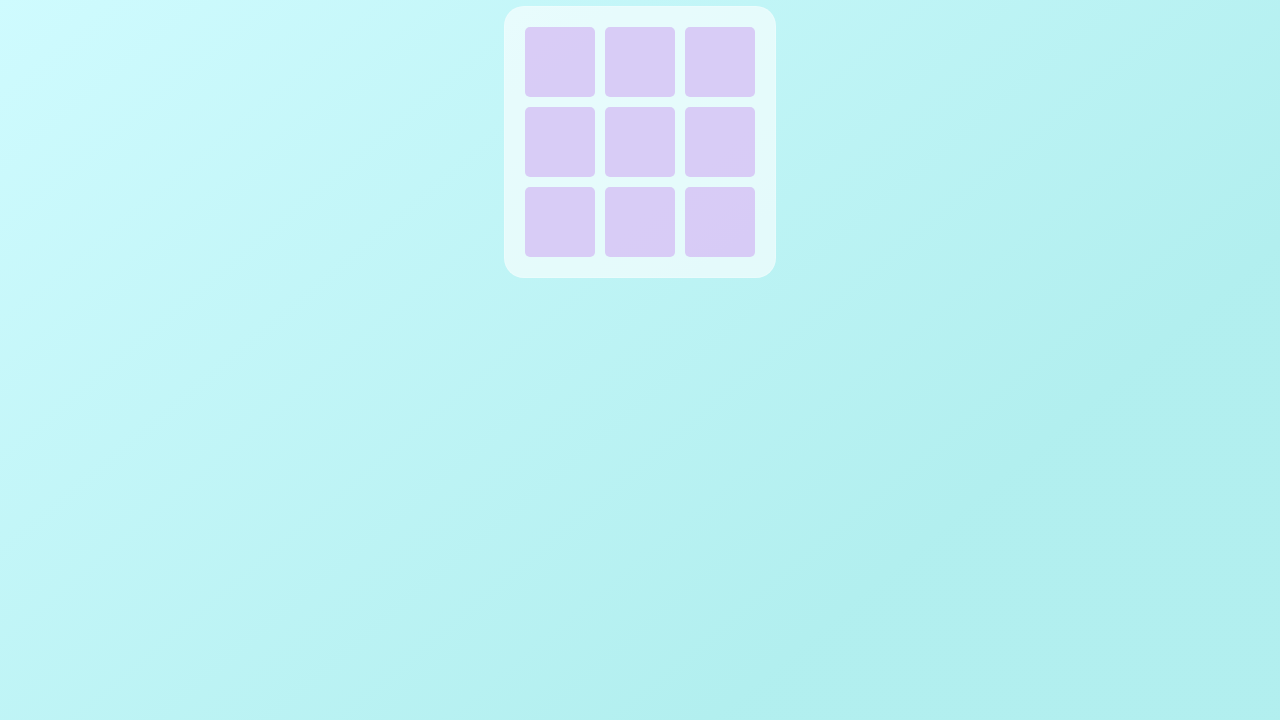
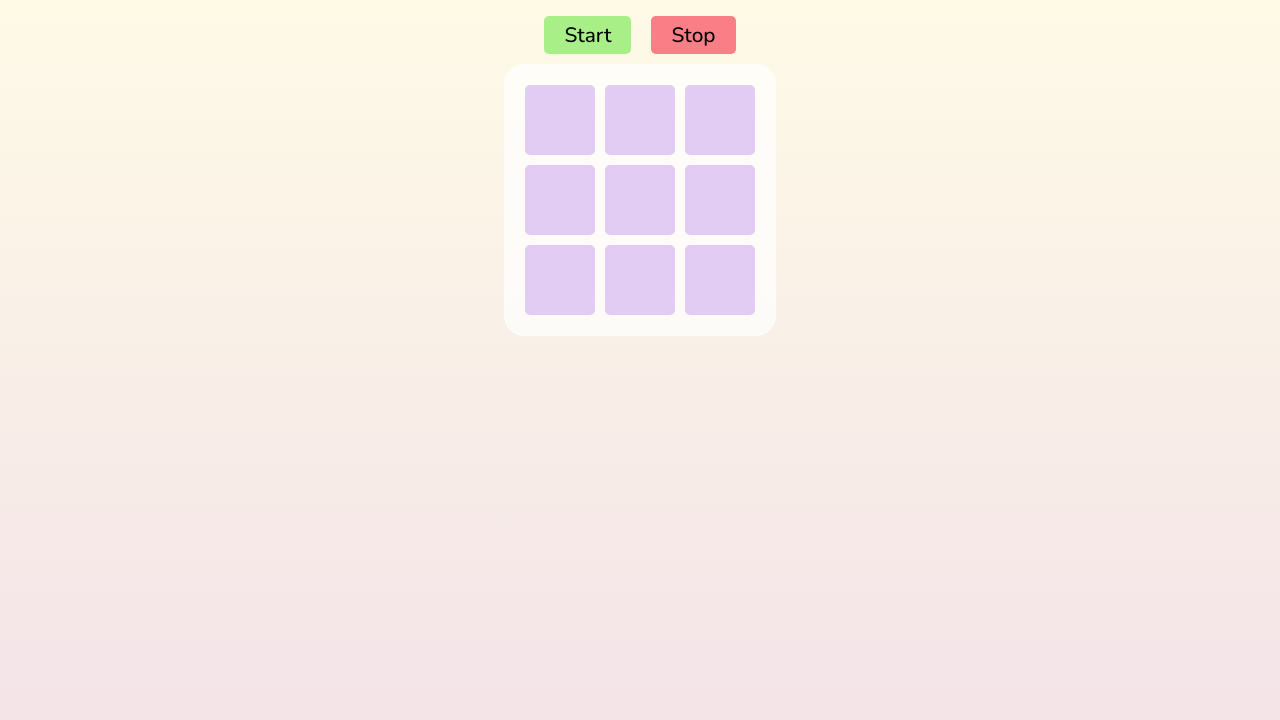
Before and after one commit to MariamLliso/game-of-life, a website: page index.html in a window 1280 px wide. Shown: the part 80-800 px from the top of the page. Drawn offline with nearby package versions, Linux system fonts and the light colour scheme; files that its build step writes are made by us from their sources.

Commit message:
Added start stop buttons at html

```diff
--- a/index.html
+++ b/index.html
@@ -15,6 +15,10 @@
         <h1 class="header__title">Game of life</h1>
       </header>
       <main class="main">
+        <div class="button__container">
+          <button data-start class="button button__start">Start</button>
+          <button data-stop class="button button__stop">Stop</button>
+        </div>
         <section data-board-grid class="board-grid">
           <div
             data-position
--- a/sass/abstracts/_variables.scss
+++ b/sass/abstracts/_variables.scss
@@ -4,5 +4,6 @@ $purple-light: #cfacf2;
 $purple-darck: #c9a0f2;
 $blue-light: #bdfaff;
 $blue-darck: #91e8e8;
-$green: #b7f29b;
+$green: #a8ef87;
 $yellow: #f2db94;
+$red: #f97e86;
--- /dev/null
+++ b/sass/components/_buttons.scss
@@ -0,0 +1,31 @@
+@use "../abstracts/variables" as v;
+
+.button__container {
+  display: flex;
+}
+
+.button {
+  margin: 10px;
+  padding: 5px 20px;
+  font-size: 1.3em;
+  border-radius: 5px;
+  border: none;
+  outline: none;
+  cursor: pointer;
+
+  &:active {
+    transform: translateY(2px);
+  }
+
+  &:disabled {
+    transform: none;
+  }
+
+  &__start {
+    background-color: v.$green;
+  }
+
+  &__stop {
+    background-color: v.$red;
+  }
+}
--- a/sass/layout/_grid.scss
+++ b/sass/layout/_grid.scss
@@ -1,7 +1,7 @@
 @use "../abstracts/variables" as v;
 
 .board-grid {
-  background: rgba(255, 255, 255, 0.6);
+  background: rgba(255, 255, 255, 0.7);
   border: 1px solid rgba(255, 255, 255, 0.18);
   border-radius: 20px;
   margin: auto;
--- a/sass/main.scss
+++ b/sass/main.scss
@@ -1,6 +1,8 @@
 // Layout
 @use "layout/grid";
 @use "layout/containers";
+
+@use "components/buttons";
 
 @import url("https://fonts.googleapis.com/css2?family=Nunito:wght@500&display=swap");
 
@@ -13,9 +15,9 @@ body {
   padding: 0;
   margin: 0;
   background: linear-gradient(
-    140deg,
-    rgba(189, 250, 255, 0.7) 0%,
-    rgba(145, 232, 232, 0.7) 75%
+    180deg,
+    rgba(255, 252, 220, 0.7) 0%,
+    rgba(217, 167, 199, 0.4) 130%
   );
   overflow: hidden;
   background-repeat: no-repeat;
```
